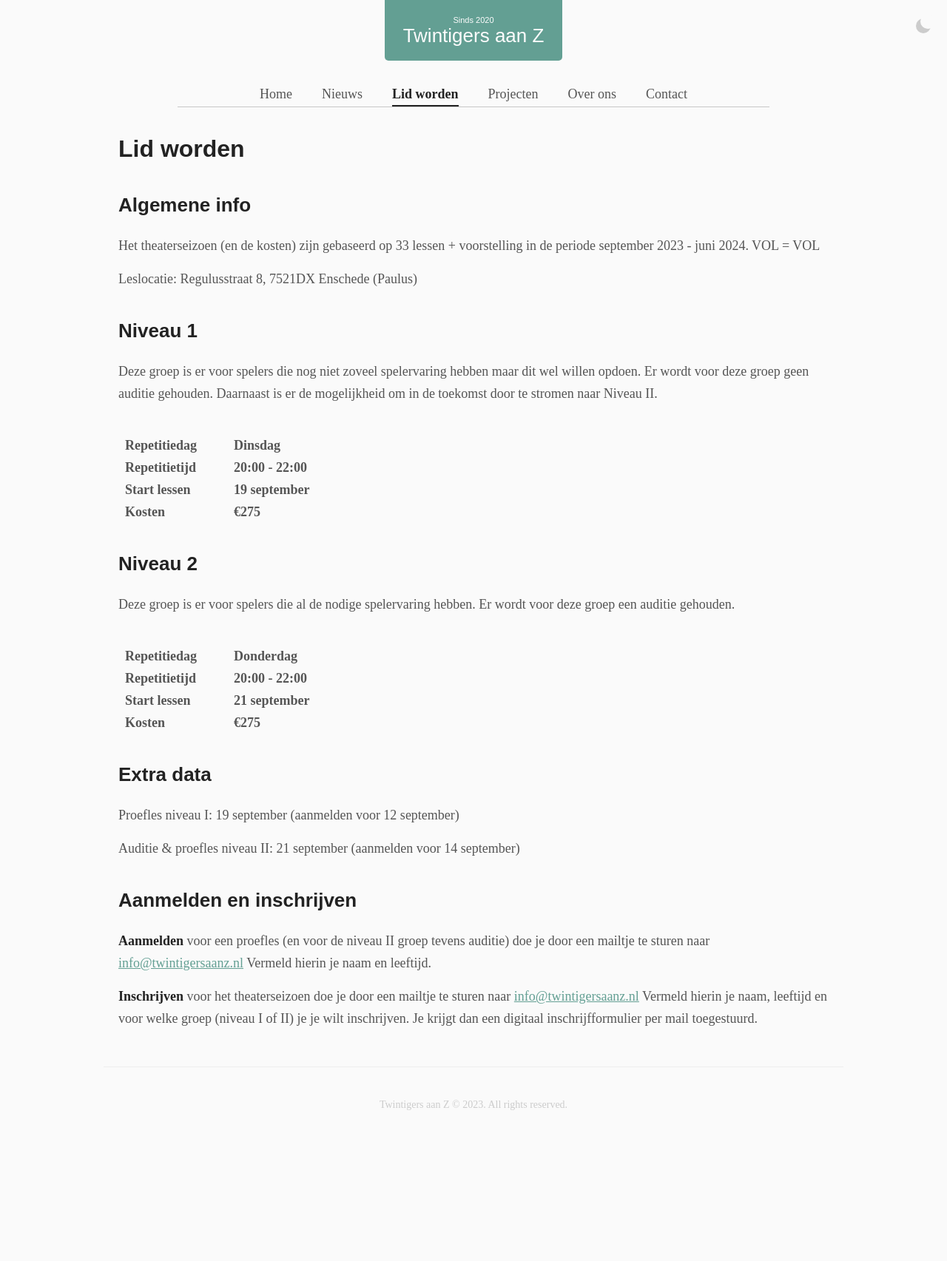
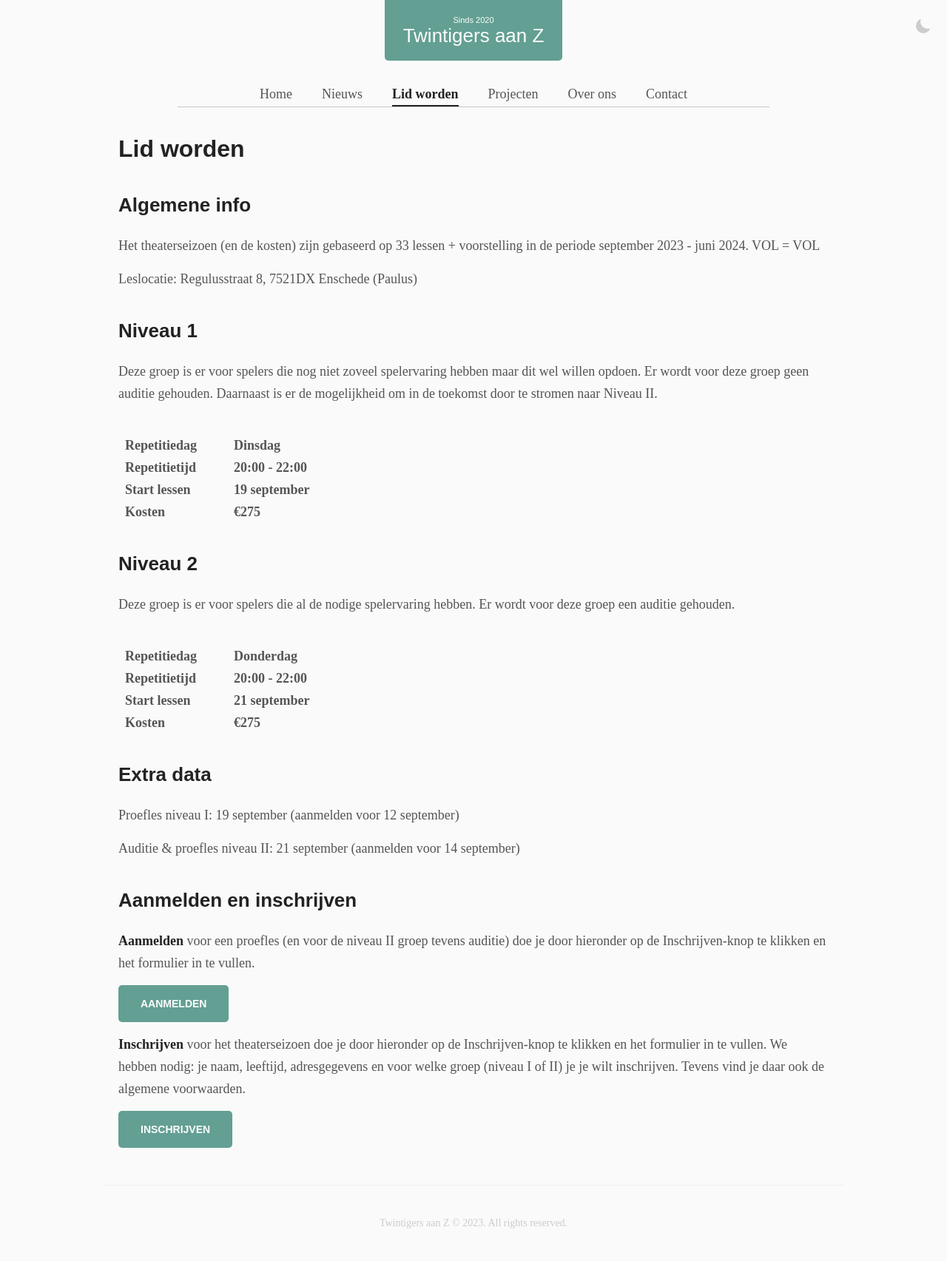
Before and after one commit to cmitz/twintigersaanz, a Jekyll site: the page built from _pages/lessons.md, in a window 1280 px wide. Shown: the whole page at 74% size. Built offline with Jekyll 4.4.1, drawn with Linux system fonts in a browser that asks for light colours; some web fonts are replaced; before the commit the page ends 1545 px from its top, so only the background shows below that.

Commit message:
Add button to link to subscribe forms

```diff
--- a/_pages/lessons.md
+++ b/_pages/lessons.md
@@ -60,7 +60,10 @@ Auditie & proefles niveau II: 21 september (aanmelden voor 14 september)
 
 ## Aanmelden en inschrijven
 
-**Aanmelden** voor een proefles (en voor de niveau II groep tevens auditie) doe je door een mailtje te sturen naar [info@twintigersaanz.nl](mailto:info@twintigersaanz.nl)
-Vermeld hierin je naam en leeftijd.
+**Aanmelden** voor een proefles (en voor de niveau II groep tevens auditie) doe je door hieronder op de Inschrijven-knop te klikken en het formulier in te vullen.
 
-**Inschrijven** voor het theaterseizoen doe je door een mailtje te sturen naar [info@twintigersaanz.nl](mailto:info@twintigersaanz.nl) Vermeld hierin je naam, leeftijd en voor welke groep (niveau I of II) je je wilt inschrijven. Je krijgt dan een digitaal inschrijfformulier per mail toegestuurd.
+<a href="{% link _pages/aanmelden.md %}" role="button" class="button">Aanmelden</a>
+
+**Inschrijven** voor het theaterseizoen doe je door hieronder op de Inschrijven-knop te klikken en het formulier in te vullen. We hebben nodig: je naam, leeftijd, adresgegevens en voor welke groep (niveau I of II) je je wilt inschrijven. Tevens vind je daar ook de algemene voorwaarden.
+
+<a href="{% link _pages/aanmelden_seizoen.md %}" role="button" class="button">Inschrijven</a>
--- a/_sass/components/_page.scss
+++ b/_sass/components/_page.scss
@@ -59,5 +59,10 @@
         .iframe-wrapper { position: relative; padding-top: 56.25%;
             & > iframe { position: absolute; top: 0; left: 0; width: 100%; height: 100%; }
         }
+
+        .button { display: inline-block; background: var(--main-color); padding: 10px 30px; text-transform: uppercase; color: var(--grey-fc); border-radius: 5px; font-family: 'PT Sans', sans-serif; font-size: 14px; font-weight: 700; border: none; cursor: pointer; @include transition(background .1s ease); text-decoration: none; text-align: center;
+            &:hover { background: var(--main-color-hover); }
+            &:active, &:focus { outline: none; }
+        }
     }
 }
```
